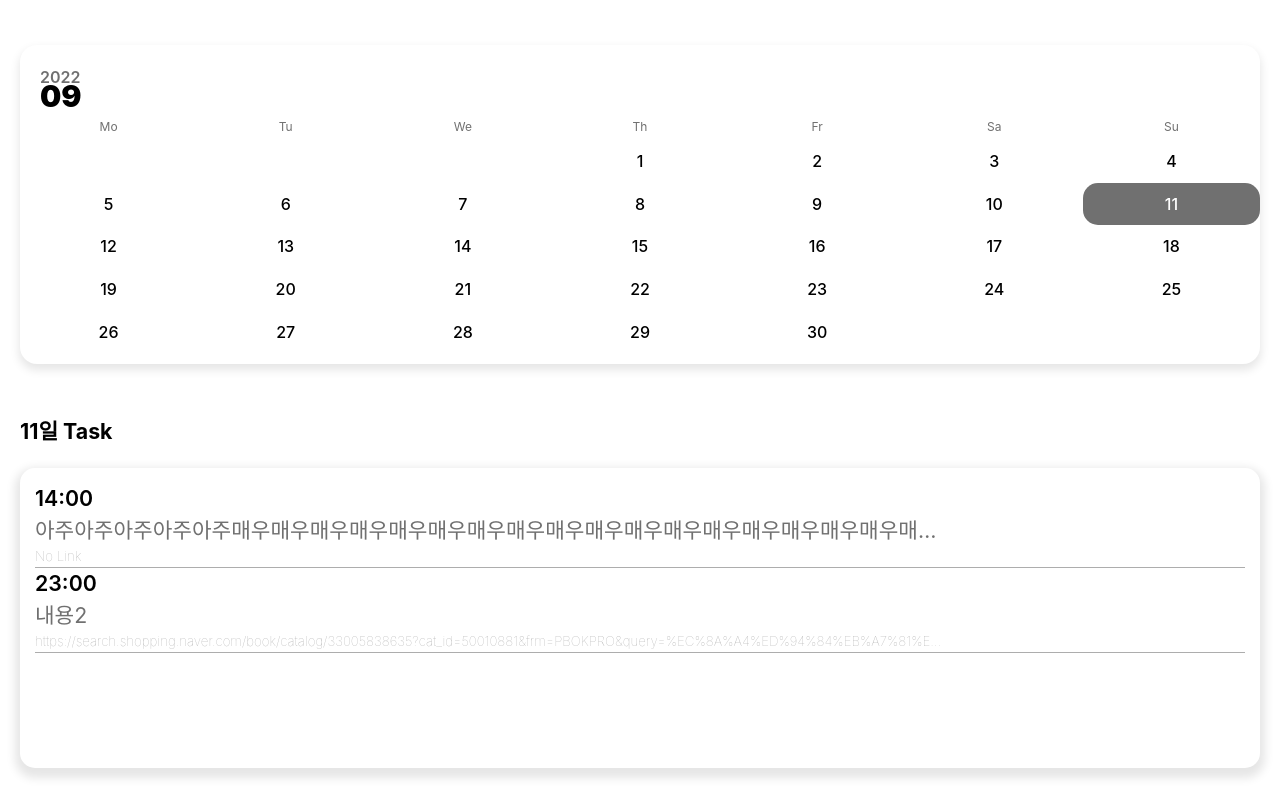
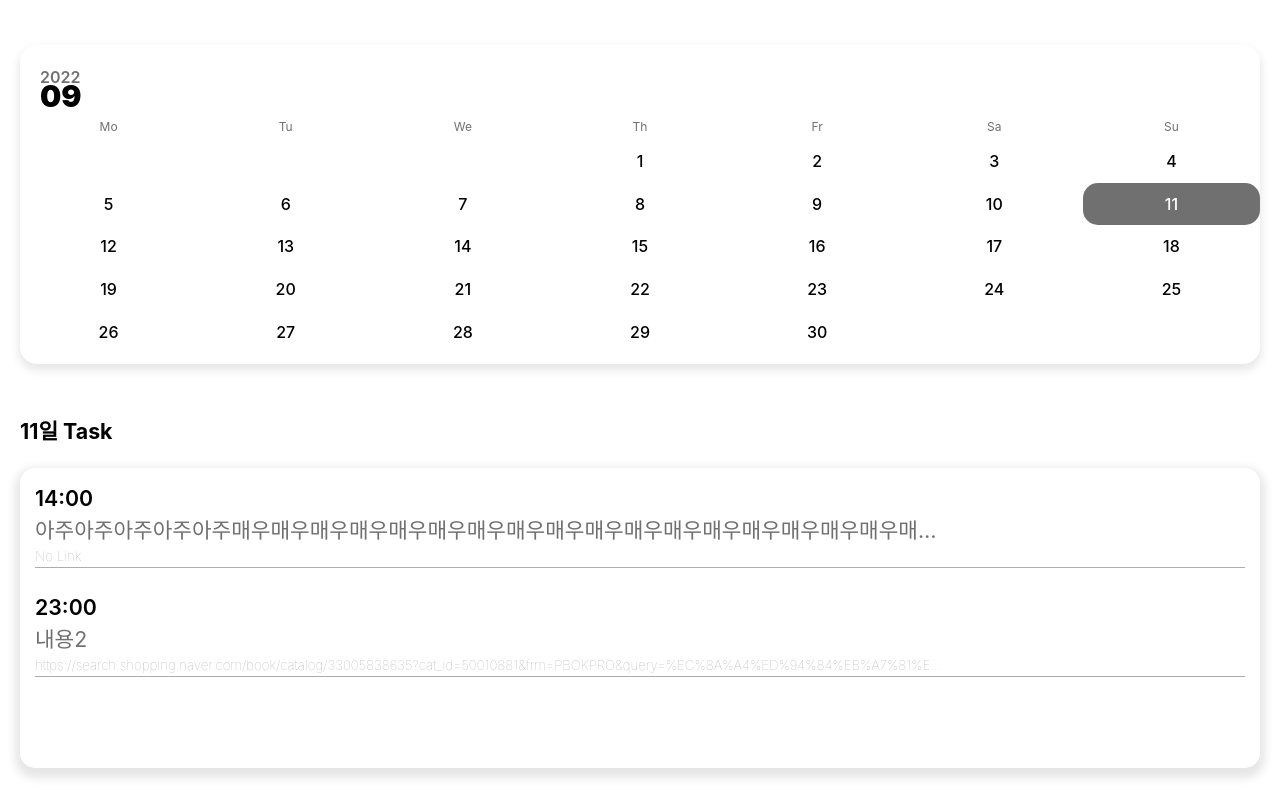
Before and after one commit to HiBixby/ToDoWhale_WhaleExtension, a React (Create React App) app: page / in a window 1280 px wide. Built offline with nearby package versions, Linux system fonts and the light colour scheme.

Commit message:
🐛 Add uniq key and remove useless div

```diff
--- a/src/ToDoList.js
+++ b/src/ToDoList.js
@@ -25,8 +25,7 @@ const ToDoList = (props) => {
     <>
       {todos.map((todo) =>
         todo.date === moment(props.selectedDay).format("DD") ? (
-          <div>
-            <div>
+          <div key={todo.id}>
             <div className="todolist-time">{todo.time}</div>
             <div className="todolist-content">
               <div className="todolist-content-text">{todo.content}</div>
@@ -55,7 +54,7 @@ const ToDoList = (props) => {
               )}
             </div>
             <hr />
-            </div>
+            <br />
           </div>
         ) : null
       )}
```
Lines whose indentation alone changed are shown as unchanged.
